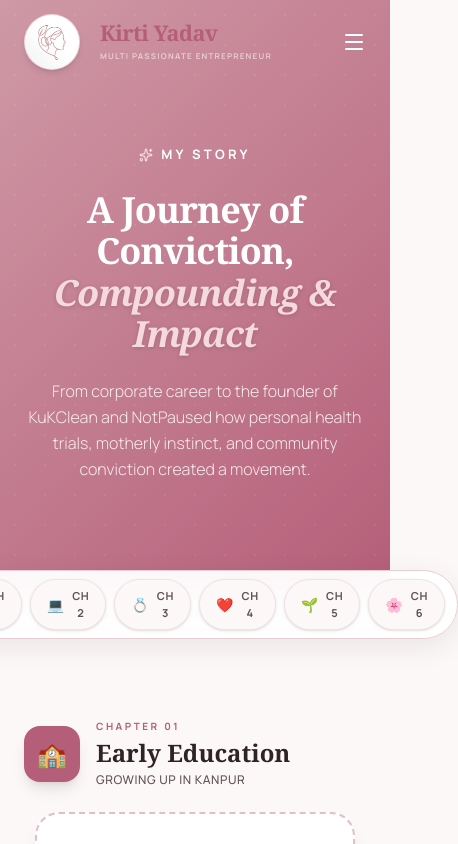
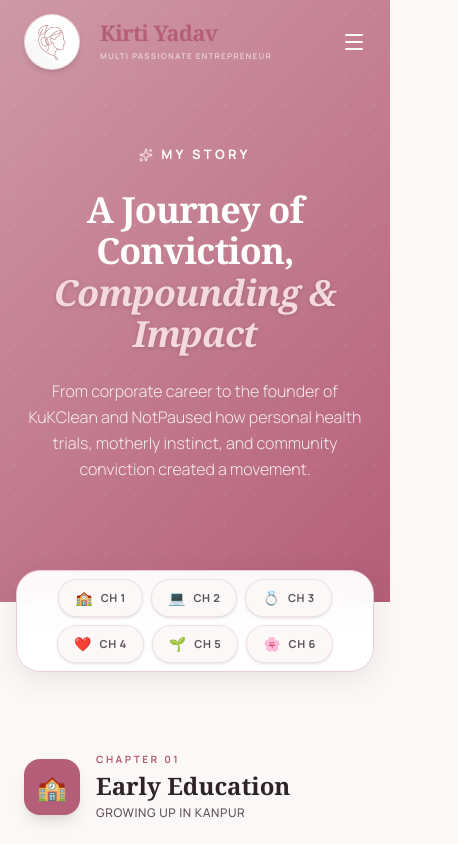
Before and after one commit to Abhilash-Jaiswal/portfolio, a React (Vite) app in the folder client/: page /portfolio/life-story in a window 390 px wide. Shown: the top 844 px of the page, 458 px wide, since content can reach past the window. Built offline with nearby package versions, Linux system fonts and the light colour scheme; a web font is replaced by a local one.

Commit message:
fix: wrap chapter nav

```diff
--- a/client/src/components/sections/LifeStorySection.jsx
+++ b/client/src/components/sections/LifeStorySection.jsx
@@ -310,8 +310,8 @@ export function LifeStorySection() {
           borderColor: `${theme.border}60`
         }}
       >
-        <div className="container mx-auto px-6 md:px-12 lg:px-20 py-3">
-          <div className="flex gap-2 overflow-x-auto pb-1 scrollbar-none">
+        <div className="container mx-auto px-4 md:px-12 lg:px-20 py-3">
+          <div className="flex flex-wrap justify-center md:justify-start gap-2 pb-1">
             {CHAPTERS.map((c) => (
               <ChapterPill key={c.num} chap={c} active={activeChap === c.num} onClick={scrollToChap} />
             ))}
--- a/client/src/pages/MyStoryPage.jsx
+++ b/client/src/pages/MyStoryPage.jsx
@@ -92,7 +92,7 @@ export function MyStoryPage() {
 
       {/* ── Chapter Navigation ───────────────────── */}
       <div className="relative z-40 flex justify-center w-full -mt-8 mb-4 px-4 pointer-events-none">
-        <div className="bg-white/95 backdrop-blur-xl px-3 py-2 rounded-full shadow-[0_8px_30px_rgb(0,0,0,0.08)] border border-[#E8CDD3] flex items-center gap-2 md:gap-3 pointer-events-auto transition-transform duration-300">
+        <div className="bg-white/95 backdrop-blur-xl px-3 py-2 rounded-3xl lg:rounded-full shadow-[0_8px_30px_rgb(0,0,0,0.08)] border border-[#E8CDD3] flex flex-wrap justify-center items-center gap-2 md:gap-3 pointer-events-auto transition-transform duration-300 max-w-full">
           {CHAPTERS.map((chap) => (
             <button
               key={chap.num}
```
